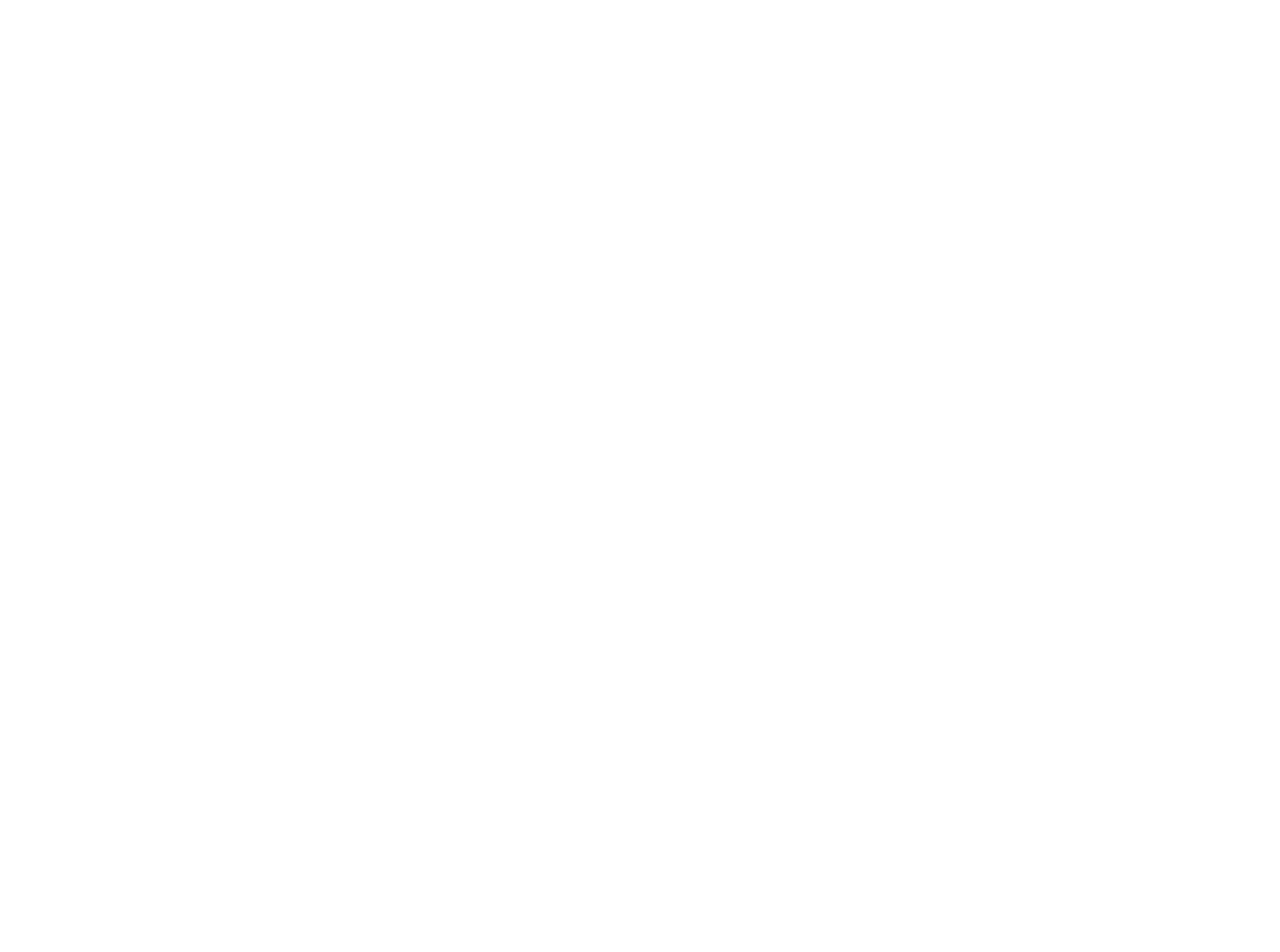
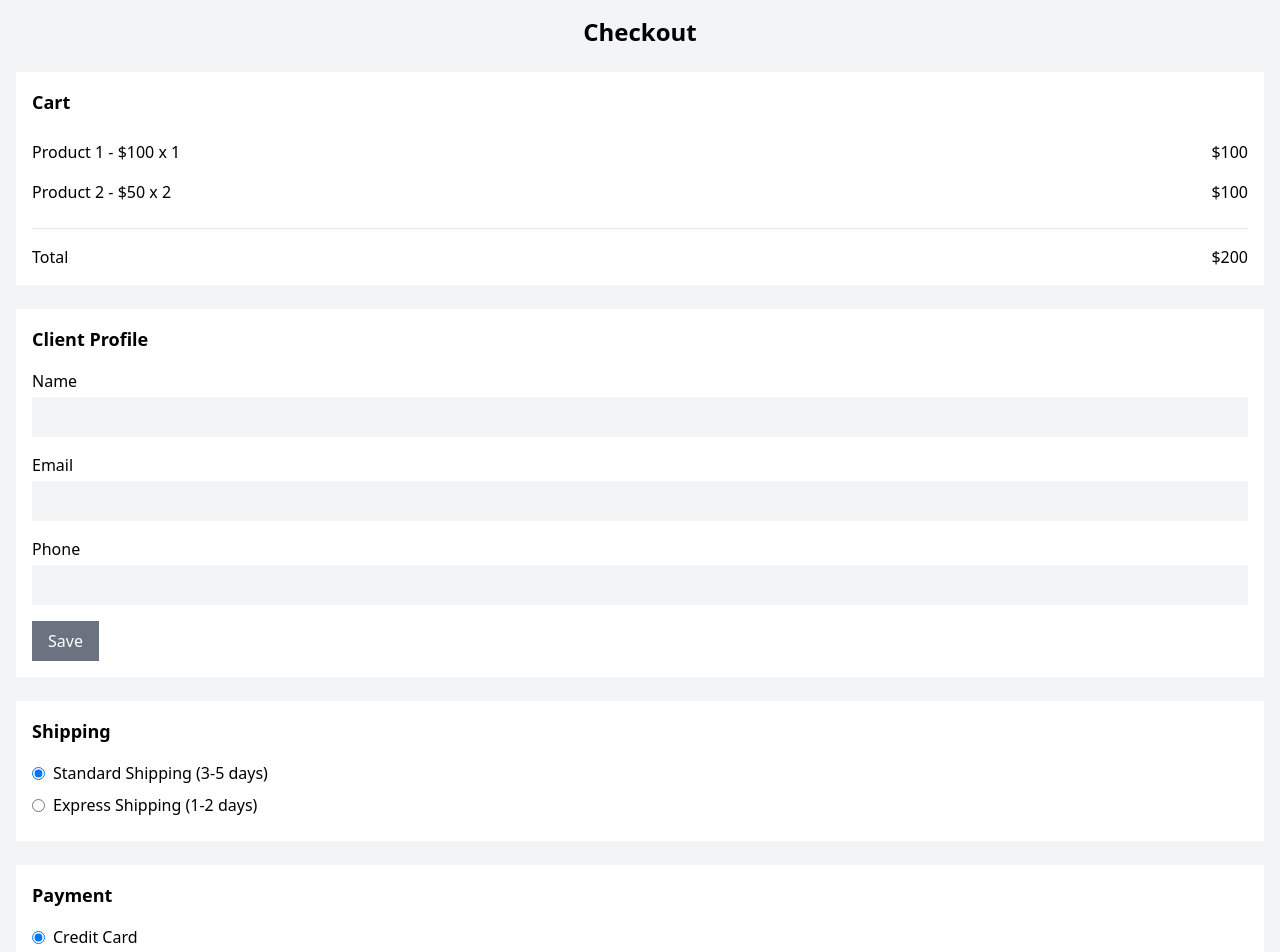
Before and after one commit to ojuan19/sample-backend, a React (Vite) app: page / in a window 1280 px wide. Before the commit this address had no page. Shown: the top 952 px of the page. Before the commit the page ends 800 px from the top, so only its background shows below. Built offline with nearby package versions, Linux system fonts and the light colour scheme.

Commit message:
Reset repo and add my new files

```diff
--- a/src/App.tsx
+++ b/src/App.tsx
@@ -1,18 +1,31 @@
 import React from 'react';
-import { BrowserRouter as Router, Routes, Route } from 'react-router-dom';
-import Checkout from './components/Checkout';
+import Cart from './components/Cart';
+import ClientProfile from './components/ClientProfile';
+import Shipping from './components/Shipping';
+import Payment from './components/Payment';
+import Summary from './components/Summary';
 
-const App: React.FC = () => {
+function App() {
+  const handlePay = () => {
+    alert('Payment Successful!');
+  };
+
+  const fakeTotalCost = 150; // This should be derived from the cart state
+
   return (
-    <div className="dark">
-      <Router>
-        <Routes>
-          <Route path="/checkout" element={<Checkout />} />
-          {/* Add more routes as needed */}
-        </Routes>
-      </Router>
+    <div className="min-h-screen bg-gray-100 dark:bg-gray-900">
+      <div className="container mx-auto p-4">
+        <h1 className="text-2xl font-bold mb-6 text-center dark:text-white">Checkout</h1>
+        <div className="space-y-6">
+          <Cart />
+          <ClientProfile />
+          <Shipping />
+          <Payment />
+          <Summary totalCost={fakeTotalCost} onPay={handlePay} />
+        </div>
+      </div>
     </div>
   );
-};
+}
 
 export default App;
--- a/src/components/Cart.tsx
+++ b/src/components/Cart.tsx
@@ -1,51 +1,33 @@
 import React, { useState } from 'react';
 
 interface CartItem {
-  id: number;
   name: string;
+  quantity: number;
   price: number;
-  quantity: number;
 }
 
 const Cart: React.FC = () => {
-  const [items, setItems] = useState<CartItem[]>([
-    { id: 1, name: 'Item 1', price: 25, quantity: 2 },
-    { id: 2, name: 'Item 2', price: 15, quantity: 1 },
+  const [items, setItems] = useState<CartItem[]>([ // Sample data
+    { name: 'Product 1', quantity: 1, price: 100 },
+    { name: 'Product 2', quantity: 2, price: 50 },
   ]);
 
-  const handleQuantityChange = (id: number, quantity: number) => {
-    setItems((prevItems) =>
-      prevItems.map((item) =>
-        item.id === id ? { ...item, quantity } : item
-      )
-    );
-  };
-
-  const calculateTotal = () => {
-    return items.reduce((acc, item) => acc + item.price * item.quantity, 0);
-  };
+  const totalPrice = items.reduce((total, item) => total + item.quantity * item.price, 0);
 
   return (
-    <div className="p-4 bg-gray-800 text-white rounded-lg">
-      <h2 className="text-xl font-bold mb-4">Cart</h2>
+    <div className="p-4 bg-white dark:bg-gray-800">
+      <h2 className="text-lg font-bold mb-4 dark:text-white">Cart</h2>
       <ul>
-        {items.map((item) => (
-          <li key={item.id} className="border-b py-2 flex justify-between">
-            <span>{item.name}</span>
-            <span>${item.price.toFixed(2)}</span>
-            <input
-              type="number"
-              className="w-16 text-black text-center"
-              value={item.quantity}
-              min="1"
-              onChange={(e) => handleQuantityChange(item.id, parseInt(e.target.value))}
-            />
-            <span>${(item.price * item.quantity).toFixed(2)}</span>
+        {items.map((item, index) => (
+          <li key={index} className="flex justify-between items-center py-2 dark:text-white">
+            <span>{item.name} - ${item.price} x {item.quantity}</span>
+            <span>${item.quantity * item.price}</span>
           </li>
         ))}
       </ul>
-      <div className="mt-4 font-semibold">
-        Total: ${calculateTotal().toFixed(2)}
+      <div className="border-t mt-4 pt-4 flex justify-between dark:text-white">
+        <span>Total</span>
+        <span>${totalPrice}</span>
       </div>
     </div>
   );
--- a/src/components/Checkout.tsx
+++ /dev/null
@@ -1,29 +0,0 @@
-import React from 'react';
-import Cart from './Cart';
-import ClientProfile from './ClientProfile';
-import Shipping from './Shipping';
-import Payment from './Payment';
-
-const Checkout: React.FC = () => {
-  const handlePay = () => {
-    alert('Payment successful!');
-  };
-
-  return (
-    <div className="p-8 bg-gray-900 text-white rounded-lg space-y-6">
-      <h1 className="text-2xl font-bold">Checkout</h1>
-      <Cart />
-      <ClientProfile />
-      <Shipping />
-      <Payment />
-      <button
-        onClick={handlePay}
-        className="mt-4 p-3 bg-green-600 text-white rounded hover:bg-green-700 w-full font-semibold"
-      >
-        PAY
-      </button>
-    </div>
-  );
-};
-
-export default Checkout;
--- a/src/components/ClientProfile.tsx
+++ b/src/components/ClientProfile.tsx
@@ -3,43 +3,48 @@
 const ClientProfile: React.FC = () => {
   const [name, setName] = useState('');
   const [email, setEmail] = useState('');
-  const [address, setAddress] = useState('');
+  const [phone, setPhone] = useState('');
+
+  const isValid = name && email.includes('@') && phone.length >= 10;
 
   return (
-    <div className="p-4 bg-gray-800 text-white rounded-lg">
-      <h2 className="text-xl font-bold mb-4">Client Profile</h2>
-      <form className="space-y-4">
-        <div>
-          <label className="block">Name</label>
+    <div className="p-4 bg-white dark:bg-gray-800">
+      <h2 className="text-lg font-bold mb-4 dark:text-white">Client Profile</h2>
+      <form>
+        <div className="mb-4">
+          <label className="block mb-1 dark:text-white">Name</label>
           <input
             type="text"
             value={name}
             onChange={(e) => setName(e.target.value)}
-            className="w-full p-2 rounded bg-gray-700 text-white"
-            placeholder="John Doe"
+            className="w-full px-3 py-2 bg-gray-100 dark:bg-gray-700 dark:text-white"
           />
         </div>
-        <div>
-          <label className="block">Email</label>
+        <div className="mb-4">
+          <label className="block mb-1 dark:text-white">Email</label>
           <input
             type="email"
             value={email}
             onChange={(e) => setEmail(e.target.value)}
-            className="w-full p-2 rounded bg-gray-700 text-white"
-            placeholder="email@example.com"
+            className="w-full px-3 py-2 bg-gray-100 dark:bg-gray-700 dark:text-white"
           />
         </div>
-        <div>
-          <label className="block">Address</label>
+        <div className="mb-4">
+          <label className="block mb-1 dark:text-white">Phone</label>
           <input
-            type="text"
-            value={address}
-            onChange={(e) => setAddress(e.target.value)}
-            className="w-full p-2 rounded bg-gray-700 text-white"
-            placeholder="123 Main St"
+            type="tel"
+            value={phone}
+            onChange={(e) => setPhone(e.target.value)}
+            className="w-full px-3 py-2 bg-gray-100 dark:bg-gray-700 dark:text-white"
           />
         </div>
       </form>
+      <div className="mt-2">
+        <button className={`px-4 py-2 text-white ${isValid ? 'bg-blue-500' : 'bg-gray-500 cursor-not-allowed'}`}
+          disabled={!isValid}>
+          Save
+        </button>
+      </div>
     </div>
   );
 };
--- a/src/components/Payment.tsx
+++ b/src/components/Payment.tsx
@@ -1,28 +1,24 @@
 import React, { useState } from 'react';
 
 const Payment: React.FC = () => {
-  const [selectedMethod, setSelectedMethod] = useState<string>('');
-  const paymentMethods = ['Credit Card', 'PayPal'];
+  const paymentMethods = ['Credit Card', 'PayPal', 'Bank Transfer'];
+  const [selectedMethod, setSelectedMethod] = useState<string>(paymentMethods[0]);
 
   return (
-    <div className="p-4 bg-gray-800 text-white rounded-lg">
-      <h2 className="text-xl font-bold mb-4">Payment Method</h2>
-      <ul>
-        {paymentMethods.map((method, index) => (
-          <li key={index} className="py-2">
+    <div className="p-4 bg-white dark:bg-gray-800">
+      <h2 className="text-lg font-bold mb-4 dark:text-white">Payment</h2>
+      {paymentMethods.map((method) => (
+        <div className="flex items-center mb-2 dark:text-white" key={method}>
           <input
             type="radio"
-              id={`payment-${method}`}
             name="payment"
-              value={method}
             checked={selectedMethod === method}
             onChange={() => setSelectedMethod(method)}
             className="mr-2"
           />
-            <label htmlFor={`payment-${method}`}>{method}</label>
-          </li>
+          <label>{method}</label>
+        </div>
       ))}
-      </ul>
     </div>
   );
 };
--- a/src/components/Shipping.tsx
+++ b/src/components/Shipping.tsx
@@ -1,37 +1,28 @@
 import React, { useState } from 'react';
 
-interface ShippingOption {
-  id: number;
-  name: string;
-  price: number;
-}
-
 const Shipping: React.FC = () => {
-  const [selectedOption, setSelectedOption] = useState<number | null>(null);
-  const shippingOptions: ShippingOption[] = [
-    { id: 1, name: 'Standard Shipping', price: 5 },
-    { id: 2, name: 'Express Shipping', price: 15 },
+  const shippingOptions = [
+    { id: 1, name: 'Standard Shipping', duration: '3-5 days' },
+    { id: 2, name: 'Express Shipping', duration: '1-2 days' },
   ];
 
+  const [selectedOption, setSelectedOption] = useState<number>(shippingOptions[0].id);
+
   return (
-    <div className="p-4 bg-gray-800 text-white rounded-lg">
-      <h2 className="text-xl font-bold mb-4">Shipping Options</h2>
-      <ul>
+    <div className="p-4 bg-white dark:bg-gray-800">
+      <h2 className="text-lg font-bold mb-4 dark:text-white">Shipping</h2>
       {shippingOptions.map((option) => (
-          <li key={option.id} className="py-2">
+        <div className="flex items-center mb-2 dark:text-white" key={option.id}>
           <input
             type="radio"
-              id={`shipping-${option.id}`}
             name="shipping"
-              value={option.id}
             checked={selectedOption === option.id}
             onChange={() => setSelectedOption(option.id)}
             className="mr-2"
           />
-            <label htmlFor={`shipping-${option.id}`}>{option.name} - ${option.price.toFixed(2)}</label>
-          </li>
+          <label>{option.name} ({option.duration})</label>
+        </div>
       ))}
-      </ul>
     </div>
   );
 };
--- /dev/null
+++ b/src/components/Summary.tsx
@@ -0,0 +1,26 @@
+import React from 'react';
+
+interface SummaryProps {
+  totalCost: number;
+  onPay: () => void;
+}
+
+const Summary: React.FC<SummaryProps> = ({ totalCost, onPay }) => {
+  return (
+    <div className="p-4 bg-white dark:bg-gray-800">
+      <h2 className="text-lg font-bold mb-4 dark:text-white">Summary</h2>
+      <div className="flex justify-between items-center dark:text-white">
+        <span>Total Cost:</span>
+        <span>${totalCost}</span>
+      </div>
+      <button
+        className="mt-4 px-4 py-2 bg-green-500 text-white rounded hover:bg-green-700 w-full"
+        onClick={onPay}
+      >
+        PAY
+      </button>
+    </div>
+  );
+};
+
+export default Summary;
```
Lines whose indentation alone changed are shown as unchanged.
